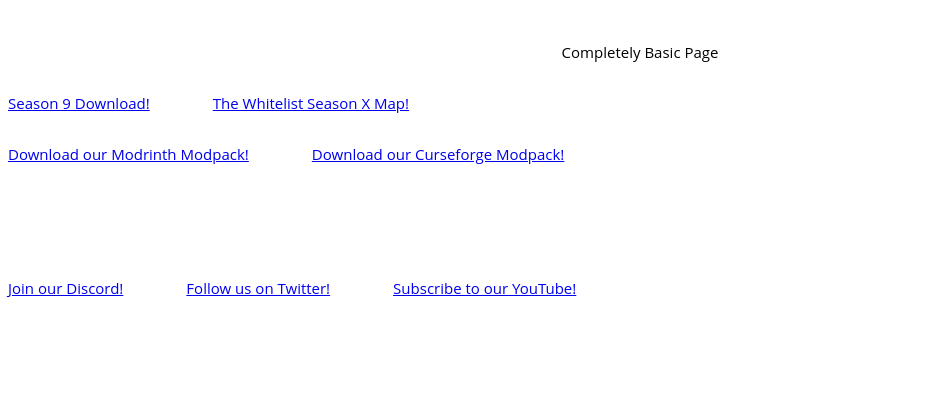
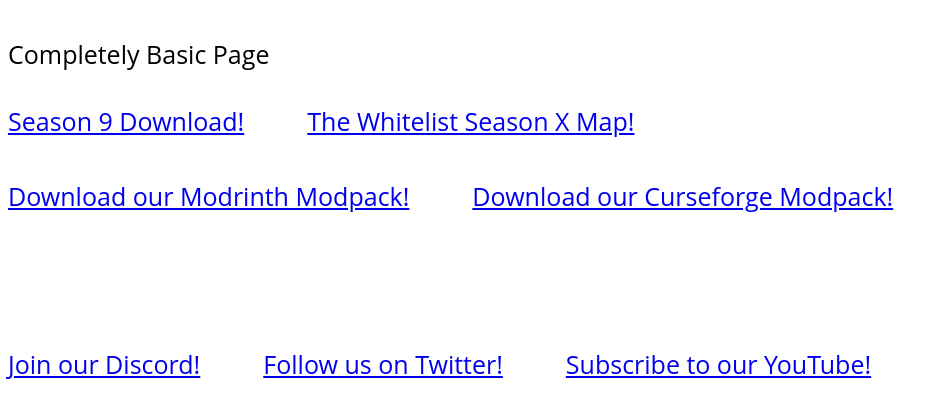
Before and after one commit to LunasScarlet/LunasScarlet.github.io, a plain HTML site: page index.html in a window 1280 px wide. Shown: the part 125-542 px from the top of the page, without its empty margins (0-951 px from the left). Drawn offline with Linux system fonts and the light colour scheme.

Commit message:
Update style.css

```diff
--- a/style.css
+++ b/style.css
@@ -8,10 +8,9 @@
     text-align: center;
 }
 
-a,
-p {
+a {
     text-align: center;
-    font-size: 15px;
+    font-size: 250x;
     line-height: 2;
     letter-spacing: 1;
 }
```
